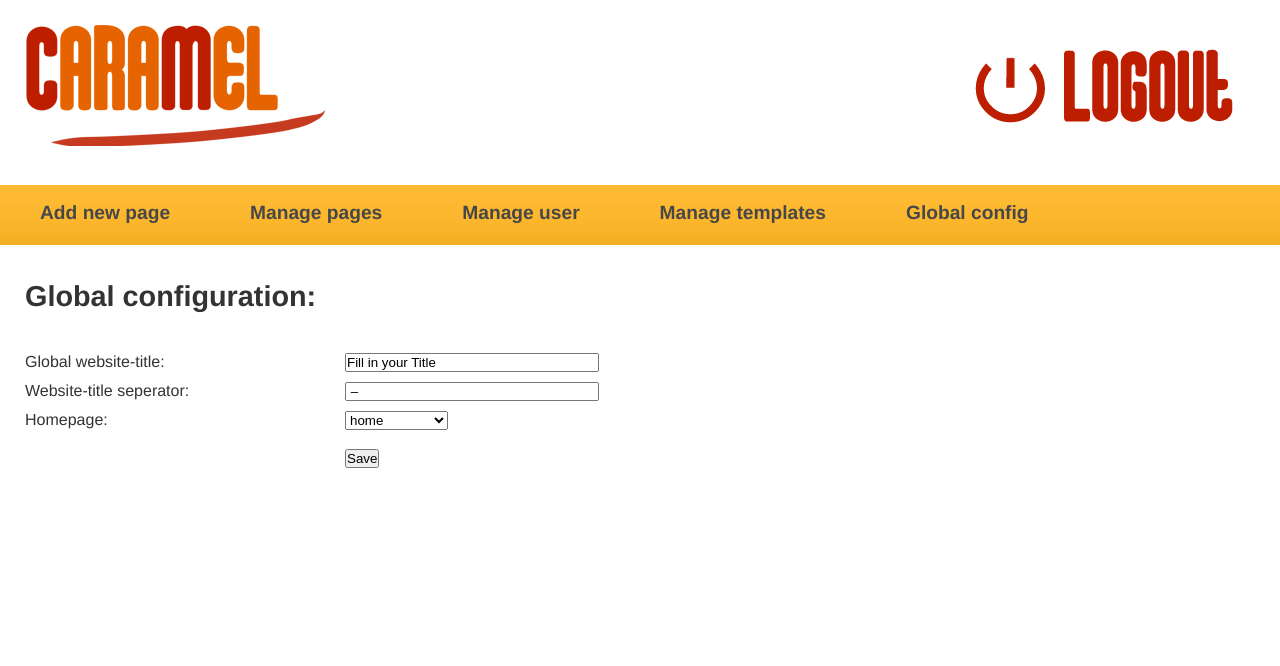
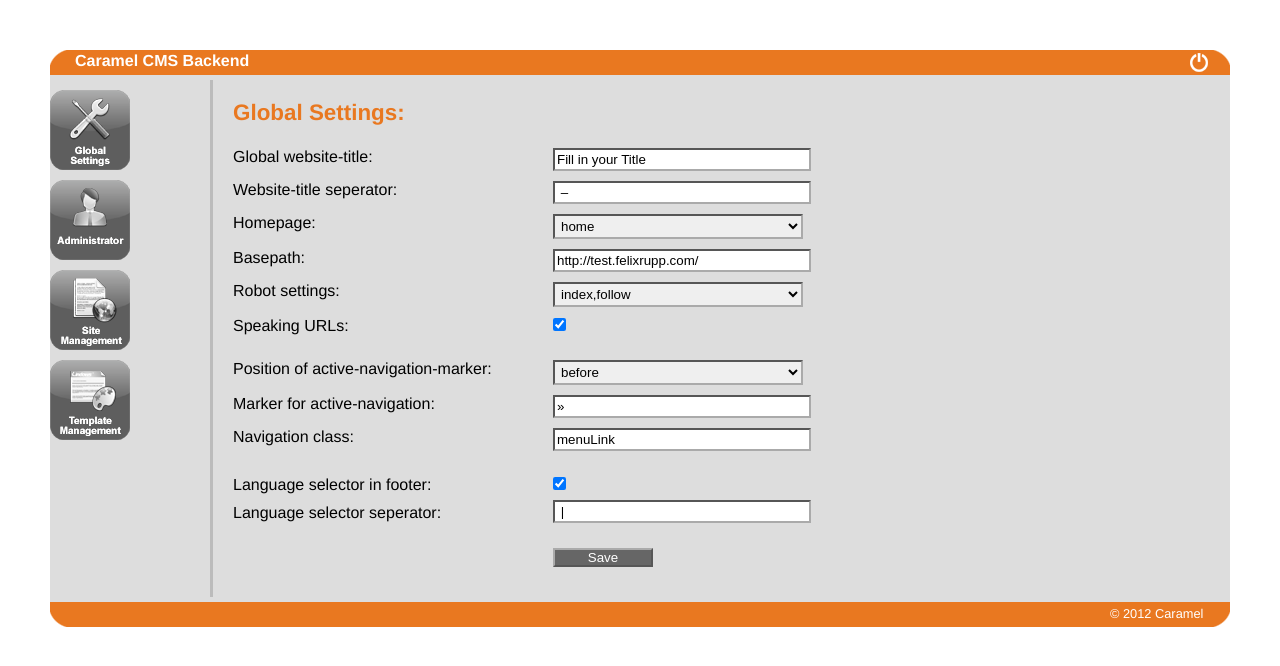
Before and after one commit to felixrupp/Caramel, a PHP site: page /admin/index.php?q=editglobals in a window 1280 px wide. Shown: the top 666 px of the page. Run offline with PHP 8.4, Linux system fonts and the light colour scheme; the visitor is signed in with stand-in values (Sample User, id 1).

Commit message:
Real Backend-Template Global Settings fully implemented

```diff
--- a/config/site.xml
+++ b/config/site.xml
@@ -21,7 +21,6 @@
 
 	<!-- Robots, Meta, etc. -->
 	<setting key="ROBOTS" blank="false"><![CDATA[index,follow]]></setting>
-	<setting key="REVISIT_AFTER" blank="false"><![CDATA[1 days]]></setting>
 
 
 	<!-- Website specific -->
@@ -32,7 +31,7 @@
 	<!-- Navigation -->
 	<setting key="NAVIGATION_ACTIVE_MARKER_POSITION" blank="false"><![CDATA[before]]></setting>
 	<setting key="NAVIGATION_ACTIVE_MARKER" blank="true"><![CDATA[&raquo; ]]></setting>
-	<setting key="NAVIGATION_CLASS" blank="true"><![CDATA[ class="menuLink"]]></setting>
+	<setting key="NAVIGATION_CLASS" blank="true"><![CDATA[menuLink]]></setting>
 	<setting key="NAVIGATION_REL" blank="true"><![CDATA[ rel="internal"]]></setting>
 
 	<!-- URL Setup -->
--- a/inc/controller/BackendController.php
+++ b/inc/controller/BackendController.php
@@ -29,8 +29,8 @@ class BackendController {
 	private $_templateView;
 
 	# Constants
-	const VERSION = "0.3";
-	const VERSION_DATE = "2011-12-27";
+	const VERSION = "0.1.5";
+	const VERSION_DATE = "2012-01-14";
 
 
 	/**
@@ -170,14 +170,30 @@ class BackendController {
 			}
 			if(isset($_POST["editglobals"])) {
 
+				#var_dump($_POST);
+
 				$globals = $this->getGlobalConfig();
+
+				$globals["speaking_urls"]["value"] = "false";
+				$globals["language_selector_in_footer"]["value"] = "false";
+
 
 				foreach($_POST as $key => $value) {
 
 					if($key != "editglobals" && $key != "submit") {
-
 						$globals[$key]["value"] = $value;
 					}
+
+					# Cover Speaking URLs
+					if($key == "speaking_urls") {
+						$globals["speaking_urls"]["value"] = "true";
+					}
+
+					# Cover language_selector_in_footer
+					if($key == "language_selector_in_footer") {
+						$globals["language_selector_in_footer"]["value"] = "true";
+					}
+
 				}
 
 				try{
@@ -432,6 +448,8 @@ class BackendController {
 		$globals = $this->_config->getGlobalsAction();
 
 		$globals["startpage"]["acceptedValues"] = $this->_dataBase->getAllPageNamesAction();
+		$globals["robots"]["acceptedValues"] = array("index,follow", "index,nofollow", "noindex,follow", "noindex,nofollow");
+		$globals["navigation_active_marker_position"]["acceptedValues"] = array("disabled", "before", "after");
 
 		return $globals;
 
--- a/inc/model/ConfigurationModel.php
+++ b/inc/model/ConfigurationModel.php
@@ -112,15 +112,15 @@
 
  		if(count($setting)>0) {
 
- 			$setting[0] = $newValue;
- 			$this->_configFile->asXML(BASEDIR.'/config/site.xml');
+ 			$setting[0][0] = null;
+ 			$setting[0][0] = $newValue;
 
  		}
  		else {
  			throw new CaramelException(10);
  		}
 
- 		#_configFile->caramel-plist->setting->key[$keys]->nodeValue = $string;
+ 		return file_put_contents(BASEDIR.'/config/site.xml', $this->_configFile->asXML());
 
  	} // End of method declaration
 
@@ -138,10 +138,9 @@
  			"website_title_seperator" => array("label" => "Website-title seperator:", "value" => stripslashes($this->getConfigStringAction("WEBSITE_TITLE_SEPERATOR")), "blank" => false),
  			"startpage" => array("label" => "Homepage:", "value" => stripslashes($this->getConfigStringAction("STARTPAGE")), "acceptedValues" => array(), "blank" => false),
  			"base" => array("label" => "Basepath:", "value" => stripslashes($this->getConfigStringAction("BASE")), "blank" => false),
- 			"robots" => array("label" => "Robot settings:", "value" => stripslashes($this->getConfigStringAction("ROBOTS")), "blank" => false),
- 			"revisit_after" => array("label" => "Robots revisit after:", "value" => stripslashes($this->getConfigStringAction("REVISIT_AFTER")), "blank" => false),
- 			"speaking_urls" => array("label" => "Speaking URLs", "value" => stripslashes($this->getConfigStringAction("SPEAKING_URLS")), "blank" => false),
- 			"navigation_active_marker_position" => array("label" => "Position of active-navigation-marker", "value" => stripslashes($this->getConfigStringAction("NAVIGATION_ACTIVE_MARKER_POSITION")), "blank" => false),
+ 			"robots" => array("label" => "Robot settings:", "value" => stripslashes($this->getConfigStringAction("ROBOTS")), "acceptedValues" => array(), "blank" => false),
+ 			"speaking_urls" => array("label" => "Speaking URLs:", "value" => stripslashes($this->getConfigStringAction("SPEAKING_URLS")), "blank" => false),
+ 			"navigation_active_marker_position" => array("label" => "Position of active-navigation-marker:", "value" => stripslashes($this->getConfigStringAction("NAVIGATION_ACTIVE_MARKER_POSITION")), "blank" => false),
  			"navigation_active_marker" => array("label" => "Marker for active-navigation:", "value" => stripslashes($this->getConfigStringAction("NAVIGATION_ACTIVE_MARKER")), "blank" => true),
  			"navigation_class" => array("label" => "Navigation class:", "value" => stripslashes($this->getConfigStringAction("NAVIGATION_CLASS")), "blank" => true),
  			"language_selector_in_footer" => array("label" => "Language selector in footer:", "value" => stripslashes($this->getConfigStringAction("LANGUAGE_SELECTOR_IN_FOOTER")), "blank" => false),
@@ -164,27 +163,22 @@
  	 */
  	public function setGlobalsAction($globals) {
 
+ 		$result = false;
+
  		foreach($globals as $key => $valueArray) {
 
  			if($key != "submit") {
 
  				$key = strtoupper($key);
 
- 				$setting = $this->_configFile->xpath('//setting[@key="'.$key.'"]');
+ 				$valueArray = stripslashes((string)$valueArray["value"]);
 
- 				if(count($setting)>0) {
+ 				$result = $this->setConfigStringAction($key, $valueArray);
 
- 					$setting[0][0] = null;
- 					$setting[0][0] = stripslashes($valueArray["value"]);
-
- 				}
- 				else {
- 					throw new CaramelException(10);
- 				}
  			}
  		}
 
- 		return file_put_contents(BASEDIR.'/config/site.xml', $this->_configFile->asXML());
+ 		return $result;
 
  	} // End of method declaration
 
--- a/template/Backend/css/styles.css
+++ b/template/Backend/css/styles.css
@@ -7,30 +7,63 @@
 
 
 body {
-	background-color:#FFF;
-	font-family: "Helvetica", "Tahoma", Arial, sans-serif;
-	font-size:16px;
-	color:#333;
+  margin: 0;
+  padding: 0;
+  font-family: "Helvetica", "Tahoma", Arial, sans-serif;
 }
 
+div#container {
+  margin: 50px;
+  background: #DDD;
+}
 
 h1 {
-	font-size:1.8em;
-	margin:0 0 1.4em 0;
+	font-size:1.4em;
+	margin:0 0 1.0em 0;
+	color: #E97820;
 }
-
 
 fieldset {
 	border:none;
-	margin:10px 0;
+	margin:15px 0;
+}
+
+fieldset.formButtons {
+  left: 320px;
 }
 
 input {
 	margin-bottom:10px;
 }
 
-input[type="text"] {
+input[type="text"], input[type="password"] {
 	width:250px;
+	border: 2px inset #AAA;
+	padding: 2px 2px;
+}
+
+input[type="submit"] {
+  width: 100px;
+  border: 2px outset #AAA;
+  background-color: #666;
+  color: #FFF;
+}
+
+input[type="submit"]:hover {
+  border: 2px inset #AAA;
+  background-color: #EEE;
+  color: #666;
+}
+
+input[type="radio"] {
+  margin: 10px 6px;
+}
+
+select {
+  margin-bottom:10px;
+  width:250px;
+	border: 2px inset #AAA;
+	padding: 2px 2px;
 }
 
 label {
@@ -41,120 +74,173 @@ label {
 	margin-bottom:10px;
 }
 
-
-
-/*** Divisions ***/
-#header {
-	position:relative;
-	width:100%;
-	height:150px;
+th {
+  background-color: #666;
+  vertical-align: middle;
+  padding: 5px 4px;
+  color: #FFF;
+}
+td {
+  background-color: #EEE;
+  vertical-align: middle;
+  padding: 0px 4px;
 }
 
-#logo {
-	position:absolute;
-	width:300px;
-	height:121px;
-	top:25px;
-	left:25px;
+img.position {
+  border: 0;
+  width: 25px;
+  margin: 0 5px;
+  vertical-align:middle;
+}
+/*********************************
+ * header
+ *********************************/
+
+div#header {
+  height: 25px;
+  margin: 0;
+  padding: 0;
+  background: #E97820;
 }
 
-#logo  a {
-	display:block;
-	width:300px;
-	height:121px;
-	background-image:url("../images/logo.png");
-	text-indent:-9999px;
+.header_left {
+  position: absolute;
+  left:50px;
+  height: inherit;
+  width: 25px;
+  margin: 0;
+  background: url(../images/header_left.gif) no-repeat;
 }
 
-#logoutbutton {
-	position:absolute;
-	width:300px;
-	height:122px;
-	top:25px;
-	right:25px;
+.header_center {
+  position: absolute;
+  color: #FFF;
+  height: inherit;
+  margin: 0 25px;
+  padding: 2px 0;
+  font-weight: bold;
 }
 
-#logoutbutton a {
-	display:block;
-	width:300px;
-	height:122px;
-	background-image:url("../images/logout.png");
-	text-indent:-9999px;
+.header_right {
+  position: absolute;
+  right:50px;
+  height: inherit;
+  width: 40px;
+  margin: 0;
+  padding: 3px 0;
+  background: url(../images/header_right.gif) no-repeat right top;
 }
 
-/* Menu */
-div#nav {
-	width:100%;
-	height:60px;
-	font-size:1.2em;
-	font-weight:bold;
-	margin:35px 0;
-	background-image:url("../images/menu-background-normal.png");
-	background-repeat:repeat-x;
+.right {
+  text-align: right;
 }
 
-ul#adminnavigation {
-	display:inline;
-	clear:both;
-	text-align:center;
+/*********************************
+ * main menu
+ *********************************/
+
+div#menu {
+  margin: 5px 10px 5px 0;
+  float:left;
+  width: 150px;
 }
 
-ul#adminnavigation li {
-	list-style-type:none;
-	float:left;
+div#menu ul {
+  list-style: none;
 }
 
-ul#adminnavigation li a {
-	display:block;
-	height:30px;
-	padding:17px 40px 13px 40px;
+div#menu ul li {
+  margin-top: 10px;
 }
 
-ul#adminnavigation li a:link, ul#adminnavigation li a:visited {
-	color:#474747;
-	text-decoration:none;
-	background-image:url("../images/menu-background-normal.png");
-	background-repeat:repeat-x;
+div#menu a {
+  background: url(../images/menu.png);
+  width: 80px;
+  height: 80px;
+  display: block;
 }
 
-ul#adminnavigation li a:hover, ul#adminnavigation li a:active {
-	color:#FFF;
-	text-decoration:none;
-	background-image:url("../images/menu-background-flipped.png");
-	background-repeat:repeat-x;
+div#menu a.settings {
+  background-position: 0 0;
 }
 
-/* Admin login */
-#adminlogin {
-	position:absolute;
-	top:300px;
-	left:0;
-	width:100%;
-	height:150px;
-	background-color:#FEBA32;
-	background-image:url("../images/login-background.png");
-	background-repeat:no-repeat;
-	background-position:center center;
+div#menu a.settings:hover{
+  background-position: 0 -80px;
 }
 
-#adminlogin #wrapper {
-	width:300px;
-	margin:18px auto 0 auto;
+div#menu a.admin {
+  display: block;
+  background-position: -80px 0;
+}
+
+div#menu a.admin:hover {
+  background-position: -80px -80px;
+}
+
+div#menu a.site {
+  display: block;
+  background-position: -160px 0;
+}
+
+div#menu a.site:hover {
+  background-position: -160px -80px;
+}
+
+div#menu a.template {
+  display: block;
+  background-position: -240px 0;
+}
+
+div#menu a.template:hover {
+  background-position: -240px -80px;
+}
+
+/*********************************
+ * content
+ *********************************/
+
+div#content {
+  min-height: 350px;
+  min-width: 500px;
+  margin: 5px 0 5px 160px;
+  padding: 20px;
+  border-left: 3px outset #BBB;
+}
+
+/*********************************
+ * footer
+ *********************************/
+
+div#footer {
+  height: 25px;
+  background: #E97820;
+  clear:both;
+}
+
+.footer_left {
+  position: absolute;
+  left:50px;
+  height: inherit;
+  width: 25px;
+  background: url(../images/footer_left.gif) no-repeat;
+}
+
+.footer_center {
+  position: absolute;
+  color: #FFF;
+  font-size: 0.8em;
+  height: inherit;
+  margin: 0 25px;
 
 }
 
-#adminlogin label {
-	width:120px;
+.footer_right {
+  position: absolute;
+  width: 120px;
+  right:50px;
+  height: inherit;
+  background: url(../images/footer_right.gif) no-repeat right top;
+  padding: 4px 0;
+  color: #FFF;
+  font-size: 0.8em;
 }
-
-/* Main content */
-#content {
-	padding:0 25px;
-}
-
-
-
-/*** Misc classes ***/
-.clearboth {
-	clear:both;
-}
--- a/template/Backend/editglobals.tpl.php
+++ b/template/Backend/editglobals.tpl.php
@@ -1,4 +1,4 @@
-<h1>Global configuration:</h1>
+<h1>Global Settings:</h1>
 
 <div>
 
@@ -10,10 +10,37 @@
 			<br>
 			<label for="startpage"><?php echo $globals["startpage"]['label']; ?></label> <select name="startpage" id="startpage">
 				<?php foreach($globals["startpage"]["acceptedValues"] as $option) { ?>
-				<option value="<?php echo $option; ?>"<?php if($option==$globals["startpage"]["value"]){echo 'selected';} ?>><?php echo $option; ?></option>
+				<option value="<?php echo $option; ?>"<?php if($option==$globals["startpage"]["value"]){echo ' selected';} ?>><?php echo $option; ?></option>
 				<?php } ?>
 			</select>
 			<br>
+			<label for="base"><?php echo $globals["base"]['label']; ?></label> <input type="text" name="base" id="base" value='<?php echo $globals["base"]["value"]; ?>'>
+			<br>
+			<label for="robots"><?php echo $globals["robots"]['label']; ?></label> <select name="robots" id="robots">
+				<?php foreach($globals["robots"]["acceptedValues"] as $option) { ?>
+				<option value="<?php echo $option; ?>"<?php if($option==$globals["robots"]["value"]){echo ' selected';} ?>><?php echo $option; ?></option>
+				<?php } ?>
+			</select>
+			<br>
+			<label for="speaking_urls"><?php echo $globals["speaking_urls"]['label']; ?></label> <input type="checkbox" name="speaking_urls" id="speaking_urls" value="true"<?php if($globals["speaking_urls"]["value"]=="true") echo " checked"?>>
+		</fieldset>
+
+		<fieldset>
+			<label for="navigation_active_marker_position"><?php echo $globals["navigation_active_marker_position"]['label']; ?></label> <select name="navigation_active_marker_position" id="navigation_active_marker_position">
+				<?php foreach($globals["navigation_active_marker_position"]["acceptedValues"] as $option) { ?>
+				<option value="<?php echo $option; ?>"<?php if($option==$globals["navigation_active_marker_position"]["value"]){echo ' selected';} ?>><?php echo $option; ?></option>
+				<?php } ?>
+			</select>
+			<br>
+			<label for="navigation_active_marker"><?php echo $globals["navigation_active_marker"]['label']; ?></label> <input type="text" name="navigation_active_marker" id="navigation_active_marker" value='<?php echo $globals["navigation_active_marker"]["value"]; ?>'>
+			<br>
+			<label for="navigation_class"><?php echo $globals["navigation_class"]['label']; ?></label> <input type="text" name="navigation_class" id="navigation_class" value='<?php echo $globals["navigation_class"]["value"]; ?>'>
+		</fieldset>
+
+		<fieldset>
+			<label for="language_selector_in_footer"><?php echo $globals["language_selector_in_footer"]['label']; ?></label> <input type="checkbox" name="language_selector_in_footer" id="language_selector_in_footer" value="true"<?php if($globals["language_selector_in_footer"]["value"]=="true") echo " checked"?>>
+			<br>
+			<label for="language_selector_seperator"><?php echo $globals["language_selector_seperator"]['label']; ?></label> <input type="text" name="language_selector_seperator" id="language_selector_seperator" value='<?php echo $globals["language_selector_seperator"]["value"]; ?>'>
 		</fieldset>
 
 		<input type="hidden" name="editglobals" id="editglobals">
--- a/template/Backend/index.tpl.php
+++ b/template/Backend/index.tpl.php
@@ -1,26 +1,27 @@
+<div id="container">
+
   <div id="header">
-	<div id="logo"><a href="./" title="back to start of AdminPanel">CARAMEL LOGO HERE</a></div>
-
+    <div class="header_left"></div>
+    <div class="header_center">Caramel CMS Backend </div>
+    <div class="header_right">
       <?php if(isset($navigation) && $navigation!=FALSE) {?>
-		<div id="logoutbutton"><a href="?q=logout" title="Logout">Logout</a></div>
+        <a href="?q=logout" title="Logout" class="right"><img src="../template/Backend/images/off.png" border="0"/></a>
       <?php } ?>
+    </div>
   </div>
 
 
 
   <?php if(isset($navigation) && $navigation!=FALSE) {?>
 
-	<div id="nav">
-		<ul id="adminnavigation">
-			<li><a href="?q=newpage">Add new page</a></li>
-			<li><a href="?q=editpages">Manage pages</a></li>
-			<li><a href="?q=editusers">Manage user</a></li>
-			<li><a href="?q=edittemplates">Manage templates</a></li>
-			<li><a href="?q=editglobals">Global config</a></li>
+    <div id="menu">
+      <ul>
+        <li><a href="?q=editglobals" class="settings"></a></li>
+        <li><a href="?q=editusers" class="admin"></a></li>
+        <li><a href="?q=editpages" class="site"></a></li>
+        <li><a href="?q=edittemplates" class="template"></a></li>
       </ul>
     </div>
-
-	<div class="clearboth"></div>
 
   <?php } ?>
 
@@ -52,8 +53,9 @@
   						<br>
   						<label for="password">Password:</label> <input type="password" name="password" id="password">
   					</fieldset>
-
+  					<fieldset class="formButtons">
   					 <label>&nbsp;</label> <input type="submit" value="Login" id="submit" name="submit">
+  					</fieldset>
   				</form>
 
   			</div>
@@ -83,3 +85,11 @@
   	?>
 
   </div>
+
+  <div id="footer">
+    <div class="footer_left"></div>
+    <div class="footer_center"></div>
+    <div class="footer_right">&copy; 2012 Caramel</div>
+  </div>
+
+</div>
```
Also changed, not shown: inc/controller/FrontendController.php (+6 -6 lines), template/Backend/css/styles-alt.css (added, +160 -0 lines), template/Backend/index.tpl-alt.php (added, +85 -0 lines), template/Backend/images/active.png (added), template/Backend/images/down.png (added), template/Backend/images/footer_left.gif (added), template/Backend/images/footer_right.gif (added), template/Backend/images/header_left.gif (added), template/Backend/images/header_right.gif (added), template/Backend/images/inactive.png (added), template/Backend/images/menu.png (added), template/Backend/images/off.png (added), template/Backend/images/up.png (added). Lines whose indentation alone changed are shown as unchanged.
